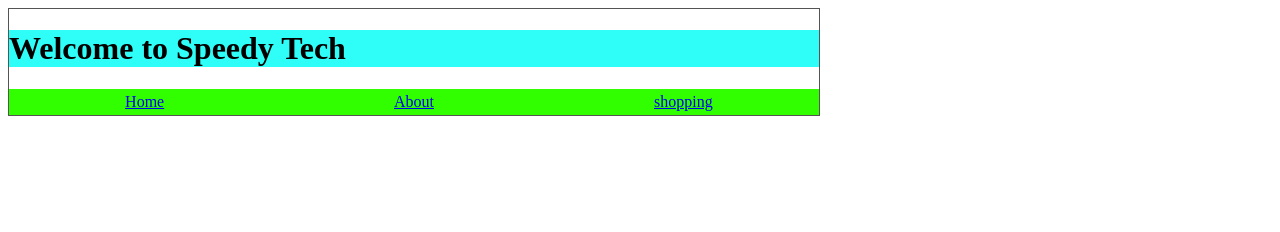
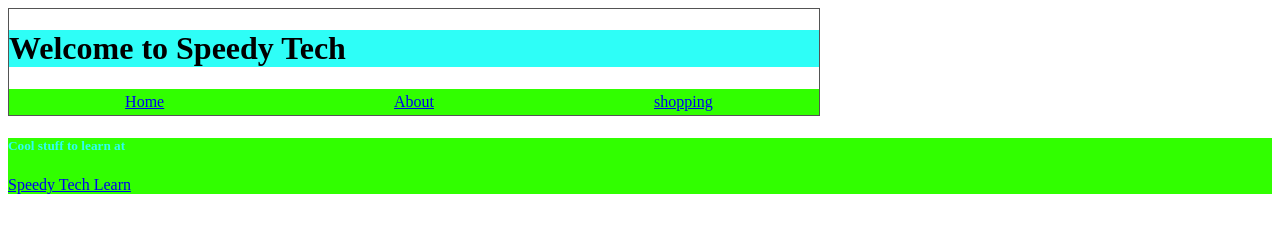
Before and after one commit to SpeedyTech/Speedy-Tech-Home-Page, a plain HTML site: page index.html in a window 1280 px wide. Drawn offline with Linux system fonts and the light colour scheme.

Commit message:
Update index.html

```diff
--- a/index.html
+++ b/index.html
@@ -17,6 +17,10 @@
 #nav {
   background-color: #31FF00;
   text-align:center;
+}
+#middle {
+  background-color:#31FF00;
+  color:#2EFEF7;
 }
 </style>
 
@@ -40,6 +44,11 @@
   </table>
   </div>
   </div>
+<div id=middle>
+<h5>Cool stuff to learn at</h5>
+<a href="Learn/index.html"a>Speedy Tech Learn</a>
+</div>
+
 </body>
 
 
```
